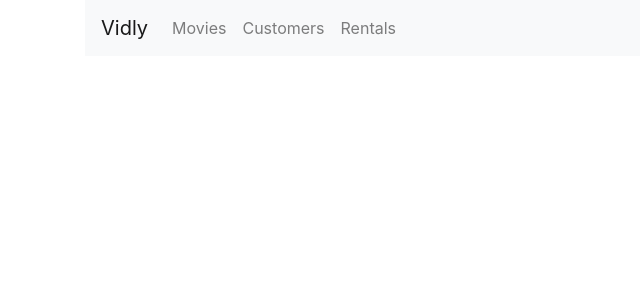
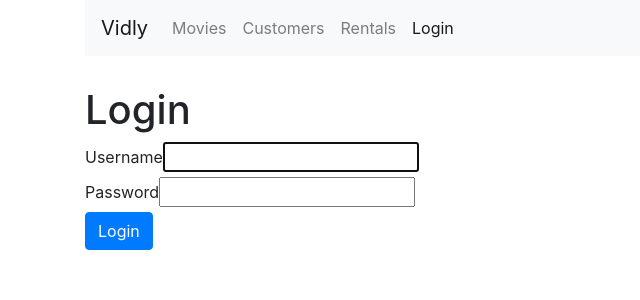
Before and after one commit to hakan-erdem-temiz/ReactJS-MovieBox, a React (Create React App) app: page /login in a window 1280 px wide. Before the commit this address led to /not-found. Shown: the top 300 px of the page, without its empty margins (0-640 px from the left). Built offline with nearby package versions, Linux system fonts and the light colour scheme.

Commit message:
login page is added

```diff
--- a/src/App.js
+++ b/src/App.js
@@ -6,6 +6,7 @@
 import Rentals from "./components/rentals";
 import NotFound from "./components/NotFound";
 import movieForm from "./components/movieForm";
+import loginForm from "./components/loginForm";
 import "./App.css";
 
 class App extends Component {
@@ -15,6 +16,7 @@
         <main className="container">
           <NavBar />
           <Switch>
+            <Route path="/login" component={loginForm} />
             <Route path="/movies/:id" component={movieForm} />
             <Route path="/movies" component={Movies} />
             <Route path="/customers" component={Customers} />
--- /dev/null
+++ b/src/components/loginForm.jsx
@@ -0,0 +1,68 @@
+import React, { Component } from "react";
+
+class LoginForm extends Component {
+  username = React.createRef();
+
+  state = {
+    account: {
+      username: "",
+      password: ""
+    }
+  };
+
+  //   componentDidMount() {
+  //     //this.username.current.focus();
+  //   }
+
+  handleSubmit = e => {
+    e.preventDefault();
+
+    // Call the server
+    const username = this.username.current.value; // document.getElementById('username').value;
+    console.log("Submitted");
+  };
+
+  handleChange = ({ currentTarget: input }) => {
+    // handleChange = (e) =>
+    const account = { ...this.state.account };
+    account[input.name] = input.value; //e.currentTarget.name
+    this.setState({ account });
+  };
+
+  render() {
+    const { account } = this.state;
+    return (
+      <div>
+        <h1>Login</h1>
+        <form onSubmit={this.handleSubmit}>
+          <div className="from-group">
+            <label htmlFor="username">Username</label>
+            <input
+              autoFocus
+              value={account.username}
+              onChange={this.handleChange}
+              id="username"
+              name="username"
+              type="text"
+              className="fom-control"
+            />
+          </div>
+          <div className="from-group">
+            <label htmlFor="password">Password</label>
+            <input
+              value={account.password}
+              onChange={this.handleChange}
+              name="password"
+              id="password"
+              type="text"
+              className="fom-control"
+            />
+          </div>
+          <button className="btn btn-primary">Login</button>
+        </form>
+      </div>
+    );
+  }
+}
+
+export default LoginForm;
--- a/src/components/navbar.jsx
+++ b/src/components/navbar.jsx
@@ -17,6 +17,9 @@
           <NavLink className={"nav-item nav-link" + ""} to="/rentals">
             Rentals
           </NavLink>
+          <NavLink className={"nav-item nav-link" + ""} to="/login">
+            Login
+          </NavLink>
         </div>
       </div>
     </nav>
```
